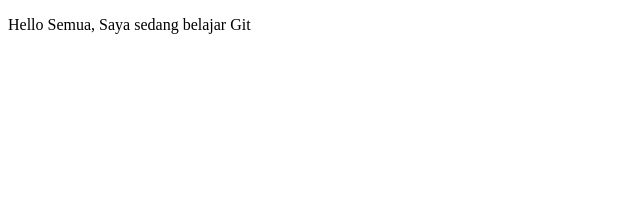
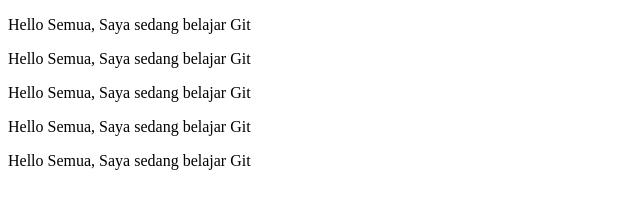
Before and after one commit to Subardiwansyah/belajargit, a plain HTML site: page home.html in a window 1280 px wide. Shown: the whole page, without its empty margins (0-640 px from the left). Drawn offline with Linux system fonts and the light colour scheme.

Commit message:
Tambah Baris

```diff
--- a/home.html
+++ b/home.html
@@ -6,5 +6,9 @@
     </head>
     <body>
         <p>Hello Semua, Saya sedang belajar Git</p>
+        <p>Hello Semua, Saya sedang belajar Git</p>
+        <p>Hello Semua, Saya sedang belajar Git</p>
+        <p>Hello Semua, Saya sedang belajar Git</p>
+        <p>Hello Semua, Saya sedang belajar Git</p>
     </body>
 </html>
```
